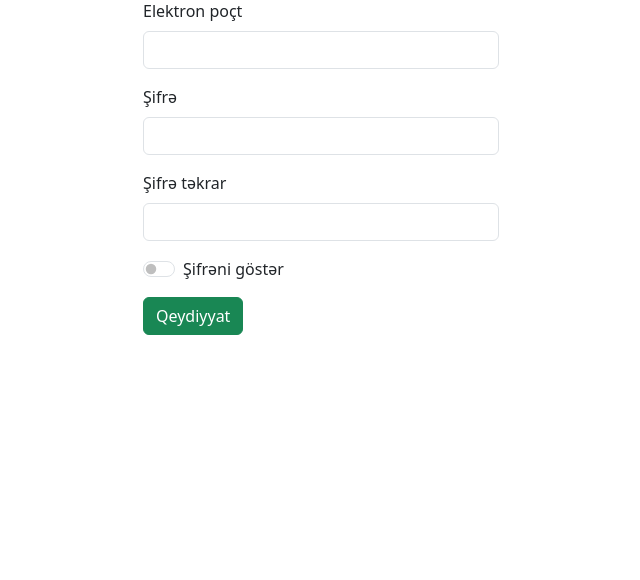
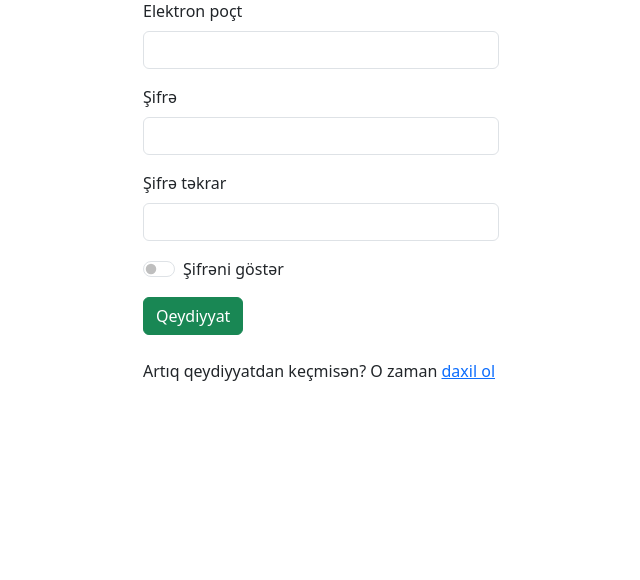
Before and after one commit to SahibFarhadov/x-lab, a Django app: page /account/register in a window 1280 px wide. Shown: the part 136-716 px from the top of the page, without its empty margins (319-959 px from the left). Run offline with Django 4.2, Linux system fonts and the light colour scheme; data comes from the database, SQL or seed files in the repository; both versions use the stored data as it was after the commit; some libraries are stand-ins or nearby versions.

Commit message:
Qeydiyyat sehifesinde isler goruldu

```diff
--- a/xlab_container/account/templates/account/register_user.html
+++ b/xlab_container/account/templates/account/register_user.html
@@ -32,10 +32,23 @@
 						<div class="form-check form-switch">
 							<input class="form-check-input" type="checkbox" role="switch" id="id_sifreni_goster">
 							<label class="form-check-label" for="id_sifreni_goster">Şifrəni göstər</label>
-						  </div>
+						</div>
 					</div>
-					<button type="submit" class="btn btn-success">Qeydiyyat</button>
+					<div class="mb-3">
+						<button type="submit" class="btn btn-success ">Qeydiyyat</button>
+					</div>
 				</form>
+			</div>
+			<div class="col-sm-2 col-xs-2 col-md-4 col-lg-4 col-xl-4"></div>
+		</div>
+		<div class="row mt-2">
+			<div class="col-sm-2 col-xs-2 col-md-4 col-lg-4 col-xl-4"></div>
+			<div class="col-sm-8 col-xs-8 col-md-4 col-lg-4 col-xl-4">
+				<div class="mb-2">
+					<p>
+						Artıq qeydiyyatdan keçmisən? O zaman <a href="{%url 'login_user'%}">daxil ol</a>
+					</p>
+				</div>
 			</div>
 			<div class="col-sm-2 col-xs-2 col-md-4 col-lg-4 col-xl-4"></div>
 		</div>
--- a/xlab_container/account/urls.py
+++ b/xlab_container/account/urls.py
@@ -5,4 +5,5 @@ urlpatterns = [
 	path('login',views._login_user,name='login_user'),
 	path('register',views._register_user,name='register_user'),
 	path('user_profile',views._user_profile,name='user_profile'),
+	path('user_profile',views._reset_password,name='reset_password'),
 ]
--- a/xlab_container/account/views.py
+++ b/xlab_container/account/views.py
@@ -13,6 +13,10 @@ def _login_user(request):
 
 # logout user
 def _logout_user(request):
+	pass
+
+# reset password view
+def _reset_password():
 	pass
 
 # register user
```
Also changed, not shown: xlab_container/db.sqlite3.
